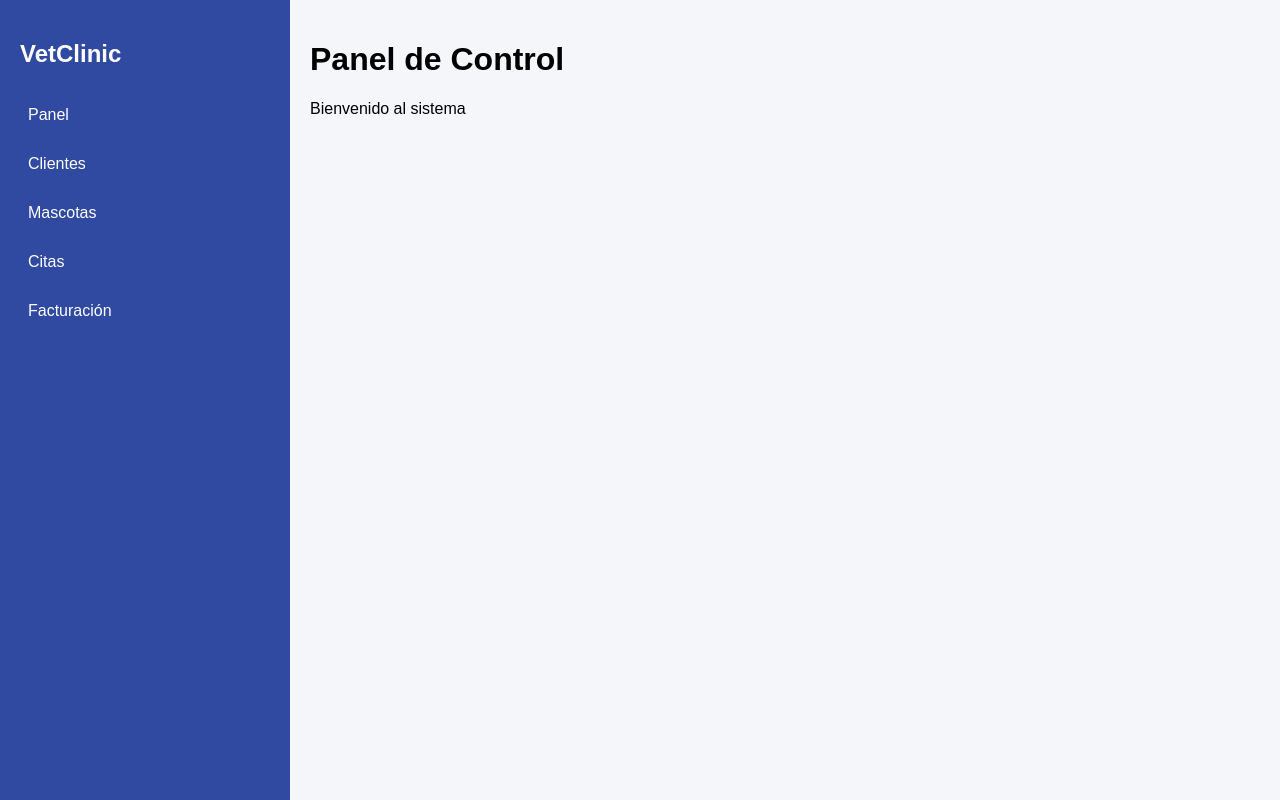
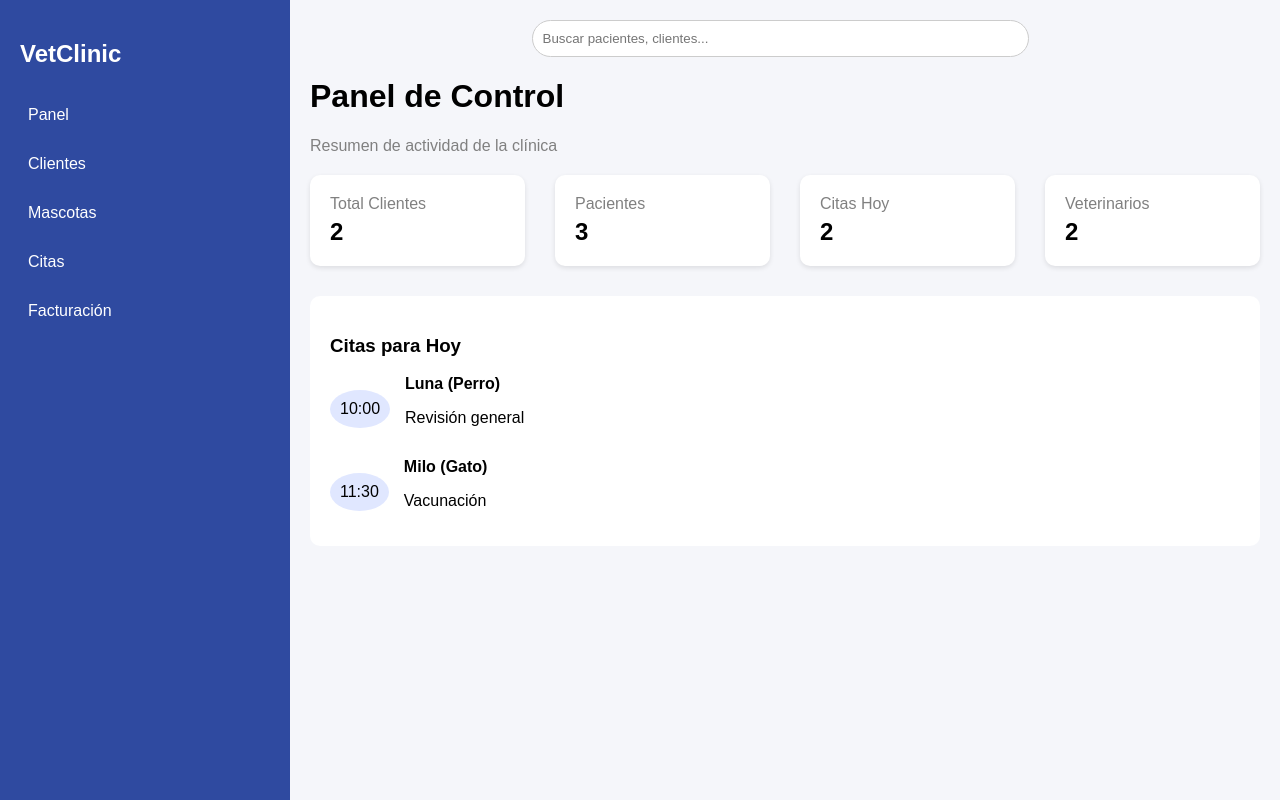
Before and after one commit to MirandaMJ8/Gestion-Veterinaria, a plain HTML site: page Frontend/index.html in a window 1280 px wide. Drawn offline with Linux system fonts and the light colour scheme.

Commit message:
mejorando el css

```diff
--- a/Frontend/CSS/styles.css
+++ b/Frontend/CSS/styles.css
@@ -5,13 +5,13 @@ body {
 
 /* CONTENEDOR PRINCIPAL */
 .layout {
-    display: flex; /* 👈 clave */
+    display: flex;
     height: 100vh;
 }
 
 /* SIDEBAR */
 .sidebar {
-    width: 250px; /* 👈 ancho fijo */
+    width: 250px;
     background-color: #2f4aa0;
     color: white;
     padding: 20px;
@@ -49,7 +49,7 @@ body {
 
 /* CONTENIDO */
 .main-content {
-    flex: 1; /* 👈 ocupa todo el espacio restante */
+    flex: 1;
     background-color: #f5f6fa;
     padding: 20px;
 }
@@ -119,3 +119,67 @@ th {
     text-align: left;
     background: #f0f0f0;
 }
+
+/* TOPBAR */
+.topbar {
+    display: flex;
+    justify-content: center;
+    margin-bottom: 20px;
+}
+
+.topbar input {
+    width: 50%;
+    padding: 10px;
+    border-radius: 20px;
+    border: 1px solid #ccc;
+}
+
+/* SUBTÍTULO */
+.subtitle {
+    color: gray;
+    margin-bottom: 20px;
+}
+
+/* CARDS */
+.cards {
+    display: grid;
+    grid-template-columns: repeat(4, 1fr);
+    gap: 30px;
+    margin-bottom: 30px;
+}
+
+.card {
+    background: white;
+    padding: 20px;
+    border-radius: 10px;
+    box-shadow: 0 2px 5px rgba(0,0,0,0.1);
+}
+
+.card p {
+    color: gray;
+    margin: 0;
+}
+
+.card h2 {
+    margin: 5px 0 0;
+}
+
+/* CITAS */
+.citas-box {
+    background: white;
+    padding: 20px;
+    border-radius: 10px;
+}
+
+.cita {
+    display: flex;
+    align-items: center;
+    margin-top: 15px;
+}
+
+.hora {
+    background: #e0e7ff;
+    padding: 10px;
+    border-radius: 100%;
+    margin-right: 15px;
+}
--- a/Frontend/index.html
+++ b/Frontend/index.html
@@ -22,9 +22,61 @@
         </aside>
 
         <main class="main-content">
-            <h1>Panel de Control</h1>
-            <p>Bienvenido al sistema</p>
-        </main>
+
+        <!-- TOP BAR -->
+        <div class="topbar">
+            <input type="text" placeholder="Buscar pacientes, clientes...">
+        </div>
+
+        <!-- TÍTULO -->
+        <h1>Panel de Control</h1>
+        <p class="subtitle">Resumen de actividad de la clínica</p>
+
+        <!-- CARDS -->
+        <div class="cards">
+            <div class="card">
+                <p>Total Clientes</p>
+                <h2>2</h2>
+            </div>
+
+            <div class="card">
+                <p>Pacientes</p>
+                <h2>3</h2>
+            </div>
+
+            <div class="card">
+                <p>Citas Hoy</p>
+                <h2>2</h2>
+            </div>
+
+            <div class="card">
+                <p>Veterinarios</p>
+                <h2>2</h2>
+            </div>
+        </div>
+
+        <!-- CITAS -->
+        <div class="citas-box">
+            <h3>Citas para Hoy</h3>
+
+            <div class="cita">
+                <span class="hora">10:00</span>
+                <div>
+                    <strong>Luna (Perro)</strong>
+                    <p>Revisión general</p>
+                </div>
+            </div>
+
+            <div class="cita">
+                <span class="hora">11:30</span>
+                <div>
+                    <strong>Milo (Gato)</strong>
+                    <p>Vacunación</p>
+                </div>
+            </div>
+        </div>
+
+    </main>
 
     </div>
 
```
